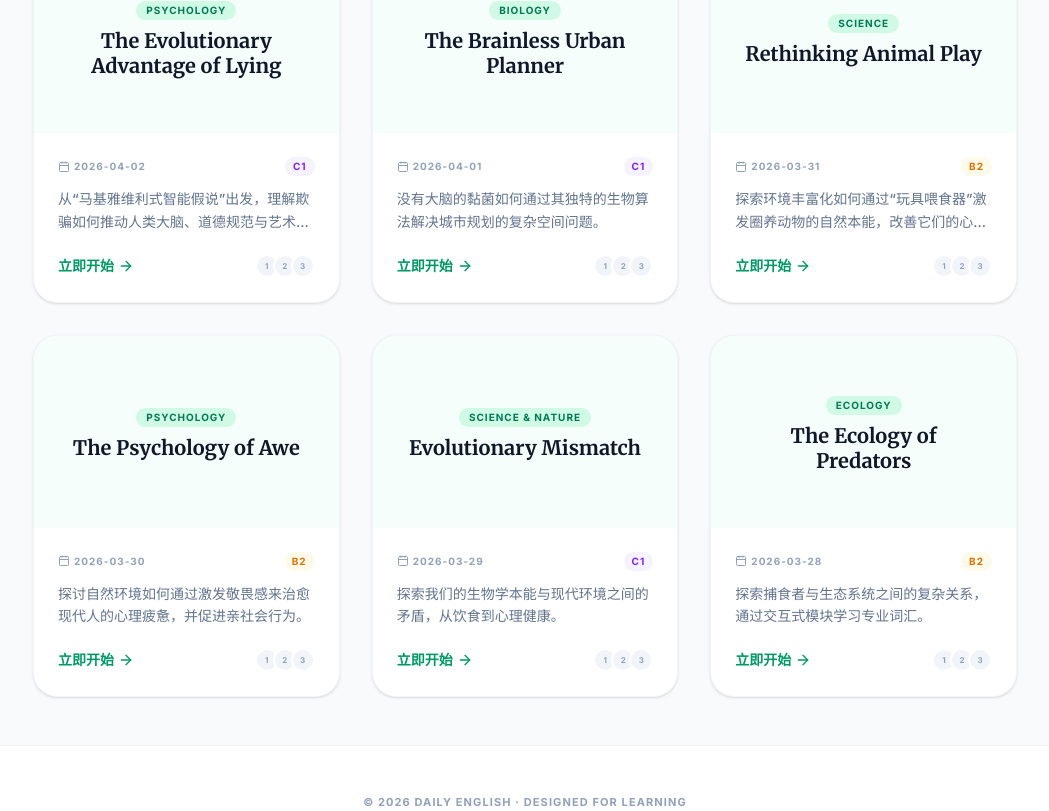
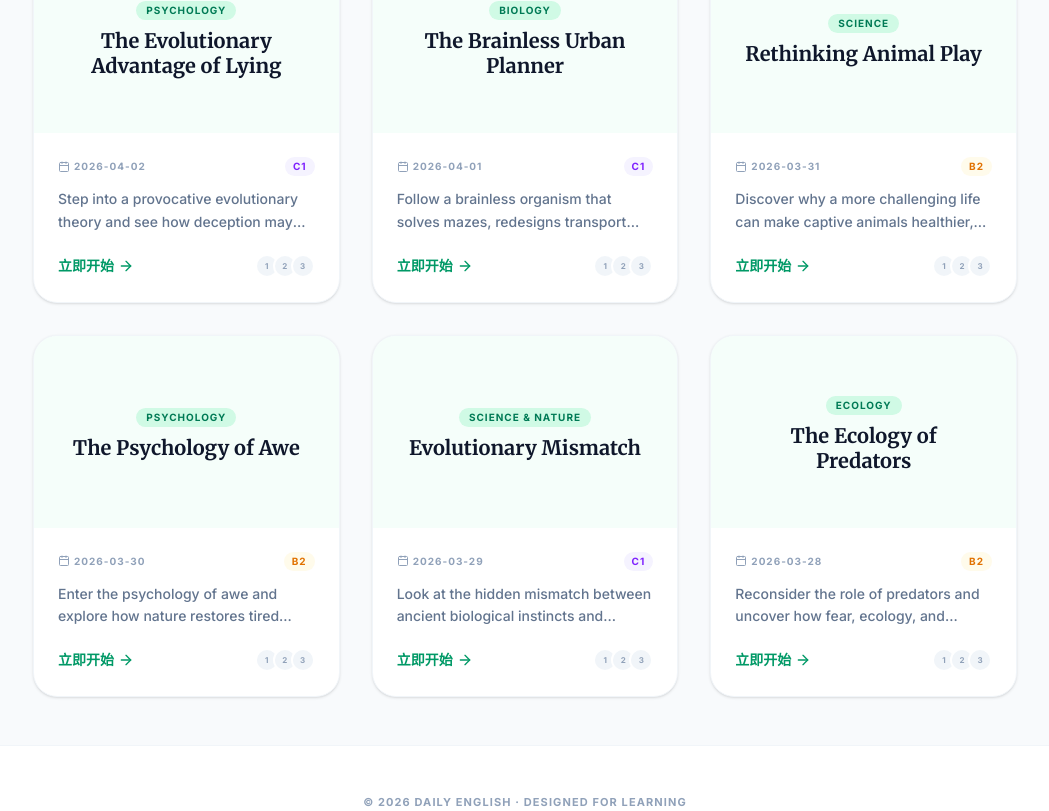
Before and after one commit to SaltedFish-No1/Daily-English, a Next.js app: page / in a window 1280 px wide. Shown: the part 353-1164 px from the top of the page, without its empty margins (115-1164 px from the left). Built offline with nearby package versions, Linux system fonts and the light colour scheme.

Commit message:
refactor(types): 将 LessonListItem 的 summary 字段重命名为 teaser
更新类型定义、组件使用及数据文件中的字段名称，以更准确地反映其作为内容预览的用途

```diff
--- a/data/lessons.json
+++ b/data/lessons.json
@@ -5,7 +5,7 @@
       "path": "pages/2026-04-02.html",
       "title": "The Evolutionary Advantage of Lying",
       "category": "Psychology & Evolution",
-      "summary": "从“马基雅维利式智能假说”出发，理解欺骗如何推动人类大脑、道德规范与艺术想象力的共同进化。",
+      "teaser": "Step into a provocative evolutionary theory and see how deception may have shaped the human brain, moral systems, and even art itself.",
       "published": true,
       "featured": true,
       "tag": "Psychology",
@@ -16,7 +16,7 @@
       "path": "pages/2026-04-01.html",
       "title": "The Brainless Urban Planner",
       "category": "Biology & Technology",
-      "summary": "没有大脑的黏菌如何通过其独特的生物算法解决城市规划的复杂空间问题。",
+      "teaser": "Follow a brainless organism that solves mazes, redesigns transport logic, and challenges how we think about urban intelligence.",
       "published": true,
       "featured": true,
       "tag": "Biology",
@@ -27,7 +27,7 @@
       "path": "pages/2026-03-31.html",
       "title": "Rethinking Animal Play",
       "category": "Science & Nature",
-      "summary": "探索环境丰富化如何通过“玩具喂食器”激发圈养动物的自然本能，改善它们的心理健康与社会行为。",
+      "teaser": "Discover why a more challenging life can make captive animals healthier, sharper, and closer to their wild instincts.",
       "published": true,
       "featured": true,
       "tag": "Science",
@@ -38,7 +38,7 @@
       "path": "pages/2026-03-30.html",
       "title": "The Psychology of Awe",
       "category": "Psychology & Behavior",
-      "summary": "探讨自然环境如何通过激发敬畏感来治愈现代人的心理疲惫，并促进亲社会行为。",
+      "teaser": "Enter the psychology of awe and explore how nature restores tired minds while quietly making people more generous and connected.",
       "published": true,
       "featured": true,
       "tag": "Psychology",
@@ -49,7 +49,7 @@
       "path": "pages/2026-03-29.html",
       "title": "Evolutionary Mismatch",
       "category": "Biology & Psychology",
-      "summary": "探索我们的生物学本能与现代环境之间的矛盾，从饮食到心理健康。",
+      "teaser": "Look at the hidden mismatch between ancient biological instincts and modern life, from food cravings to body image distress.",
       "published": true,
       "featured": true,
       "tag": "Science & Nature",
@@ -60,7 +60,7 @@
       "path": "pages/2026-03-28.html",
       "title": "The Ecology of Predators",
       "category": "Science & Nature",
-      "summary": "探索捕食者与生态系统之间的复杂关系，通过交互式模块学习专业词汇。",
+      "teaser": "Reconsider the role of predators and uncover how fear, ecology, and human perception have long shaped the natural world.",
       "published": true,
       "featured": true,
       "tag": "Ecology",
--- a/src/features/home/components/HomeView.tsx
+++ b/src/features/home/components/HomeView.tsx
@@ -327,7 +327,7 @@ export const HomeView: React.FC<HomeViewProps> = ({ lessons }) => {
                     </span>
                   </div>
                   <p className="mb-5 line-clamp-2 text-sm leading-relaxed font-medium text-slate-500">
-                    {lesson.summary}
+                    {lesson.teaser}
                   </p>
                   <div className="flex items-center justify-between">
                     <div className="flex items-center text-sm font-bold text-emerald-600 transition-transform group-hover:translate-x-1">
--- a/src/types/lesson.ts
+++ b/src/types/lesson.ts
@@ -104,7 +104,7 @@ export interface LessonListItem {
   path: string;
   title: string;
   category: string;
-  summary: string;
+  teaser: string;
   published: boolean;
   featured: boolean;
   tag: string;
```
